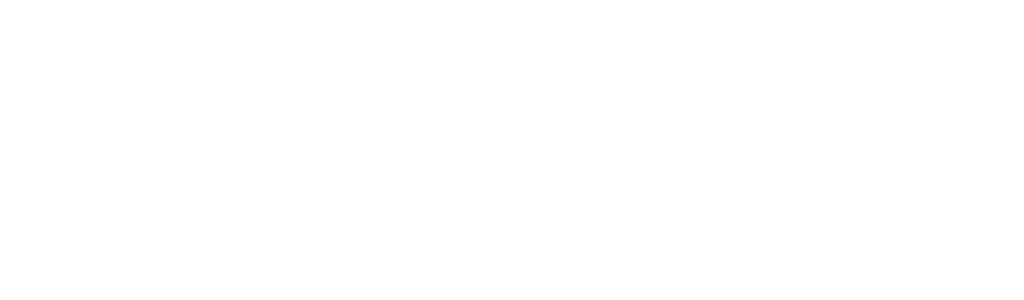
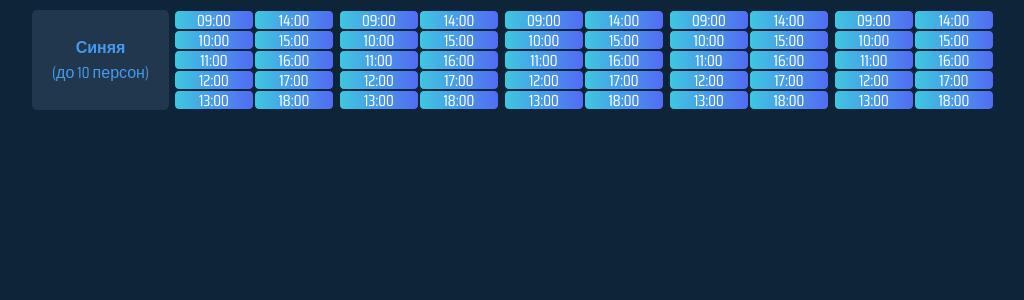
Before and after one commit to feshott/time-board, a React (Create React App) app: page / in a window 1280 px wide. Shown: the top 300 px of the page, without its empty margins (127-1151 px from the left). Built offline with nearby package versions, Linux system fonts and the light colour scheme.

Commit message:
add day/week component

```diff
--- a/public/index.html
+++ b/public/index.html
@@ -4,37 +4,13 @@
     <meta charset="utf-8">
     <meta name="viewport" content="width=device-width, initial-scale=1, shrink-to-fit=no">
     <meta name="theme-color" content="#000000">
-    <!--
-      manifest.json provides metadata used when your web app is added to the
-      homescreen on Android. See https://developers.google.com/web/fundamentals/engage-and-retain/web-app-manifest/
-    -->
     <link rel="manifest" href="%PUBLIC_URL%/manifest.json">
     <link rel="shortcut icon" href="%PUBLIC_URL%/favicon.ico">
-    <!--
-      Notice the use of %PUBLIC_URL% in the tags above.
-      It will be replaced with the URL of the `public` folder during the build.
-      Only files inside the `public` folder can be referenced from the HTML.
+    <link href="https://fonts.googleapis.com/css?family=Saira+Condensed:400,700" rel="stylesheet">
 
-      Unlike "/favicon.ico" or "favicon.ico", "%PUBLIC_URL%/favicon.ico" will
-      work correctly both with client-side routing and a non-root public URL.
-      Learn how to configure a non-root public URL by running `npm run build`.
-    -->
-    <title>React App</title>
+    <title>Time-board</title>
   </head>
   <body>
-    <noscript>
-      You need to enable JavaScript to run this app.
-    </noscript>
     <div id="root"></div>
-    <!--
-      This HTML file is a template.
-      If you open it directly in the browser, you will see an empty page.
-
-      You can add webfonts, meta tags, or analytics to this file.
-      The build step will place the bundled scripts into the <body> tag.
-
-      To begin the development, run `npm start` or `yarn start`.
-      To create a production bundle, use `npm run build` or `yarn build`.
-    -->
   </body>
 </html>
--- a/src/App.js
+++ b/src/App.js
@@ -1,11 +1,12 @@
 import React, { Component } from 'react';
+import Week from './Week/Week'
 import './App.css';
 
 export default class App extends Component {
   render() {
     return (
       <div className="App">
-
+        <Week roomName={'Синяя'} roomMaxPeople={'10'}/>
       </div>
     );
   }
--- /dev/null
+++ b/src/Day/Day.css
@@ -0,0 +1,23 @@
+.day_wrapper{
+  display: flex;
+	flex-direction: column;
+	flex-wrap: wrap;
+  width: 160px;
+  height: 100px;
+  border-radius: 5px;
+  overflow: hidden;
+  margin-left: 5px;
+}
+.time{
+  width: 80px;
+  height: 20px;
+  box-sizing: border-box;
+  background-image: linear-gradient(to right,#3ec7e0,#526bf4);
+  color: white;
+  text-align: center;
+  font-family: 'Saira Condensed', sans-serif;
+  font-weight: 400;
+  line-height: 1.23;
+  border-radius: 5px;
+  border: 1px #0E2439 solid;
+}
--- /dev/null
+++ b/src/Day/Day.js
@@ -0,0 +1,28 @@
+import React, { Component } from 'react'
+import './Day.css'
+
+export default class Day extends Component {
+  constructor(){
+    super()
+    this.state={
+
+    }
+  }
+
+  render(){
+    return(
+      <div className='day_wrapper'>
+        <div className="time time_1">09:00</div>
+        <div className="time time_2">10:00</div>
+        <div className="time time_3">11:00</div>
+        <div className="time time_4">12:00</div>
+        <div className="time time_5">13:00</div>
+        <div className="time time_6">14:00</div>
+        <div className="time time_7">15:00</div>
+        <div className="time time_8">16:00</div>
+        <div className="time time_9">17:00</div>
+        <div className="time time_10">18:00</div>
+      </div>
+    );
+  }
+}
--- /dev/null
+++ b/src/Week/Week.css
@@ -0,0 +1,24 @@
+.week_wrapper{
+  display: flex;
+  justify-content: center;
+  margin: 10px 0px;
+}
+.week_info{
+  display: flex;
+  justify-content: center;
+  align-items: center;
+  flex-direction: column;
+  background: #20374E;
+  border-radius: 5px;
+  padding: 0 20px;
+}
+.week_title{
+  font-family: 'Saira Condensed', sans-serif;
+  font-weight: 700;
+  color: #4799eb;
+}
+.week_subtitle{
+  font-family: 'Saira Condensed', sans-serif;
+  font-weight: 400;
+  color: #4799eb;
+}
--- /dev/null
+++ b/src/Week/Week.js
@@ -0,0 +1,28 @@
+import React, { Component } from 'react'
+import Day from '../Day/Day'
+import './Week.css'
+
+export default class Week extends Component {
+  constructor(prop){
+    super(prop)
+    this.state={
+
+    }
+  }
+
+  render(){
+    return(
+      <div className='week_wrapper'>
+        <div className="week_info">
+          <div className="week_title">{this.props.roomName}</div>
+          <div className="week_subtitle">(до {this.props.roomMaxPeople} персон)</div>
+        </div>
+        <Day/>
+        <Day/>
+        <Day/>
+        <Day/>
+        <Day/>
+      </div>
+    );
+  }
+}
--- a/src/index.css
+++ b/src/index.css
@@ -2,4 +2,5 @@
   margin: 0;
   padding: 0;
   font-family: sans-serif;
+  background: #0E2439;
 }
```
Also changed, not shown: 1 other file (tests, documents, lock files or other folders).
